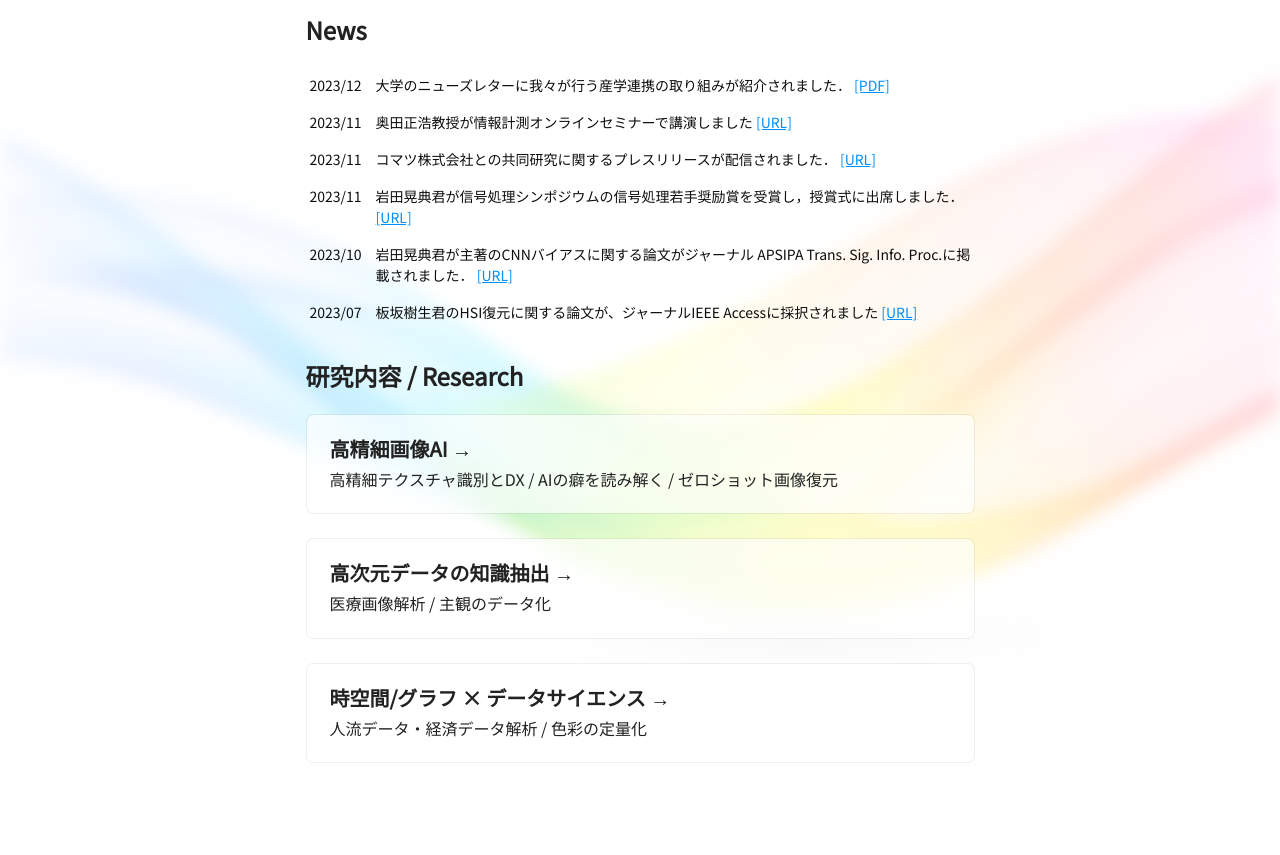
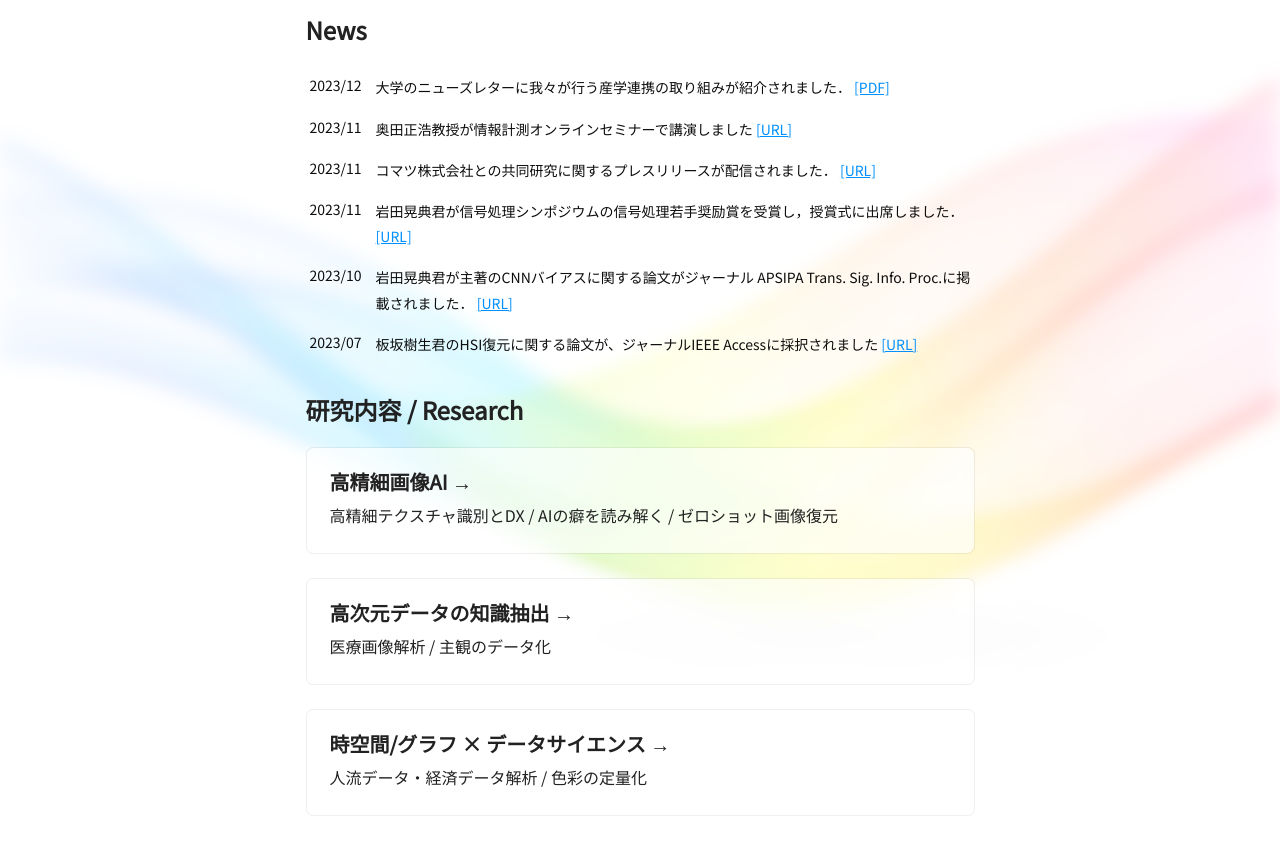
Before and after one commit to IML-okuda/official, an Astro site in the folder sakura/: page / in a window 1280 px wide. Shown: the part 63-918 px from the top of the page. Built offline with nearby package versions, Linux system fonts and the light colour scheme; Astro itself is replaced by a stand-in of ours.

Commit message:
chore: line-heightを調整

```diff
--- a/sakura/src/styles/globals.css
+++ b/sakura/src/styles/globals.css
@@ -102,7 +102,10 @@ body {
   background-repeat: no-repeat;
   background-size: cover;
   font-family: 'Noto Sans JP', sans-serif;
-  /* word-break: auto-phrase; */
+}
+
+p {
+  line-height: 1.8;
 }
 
 @media screen and (max-width: 700px) {
```
